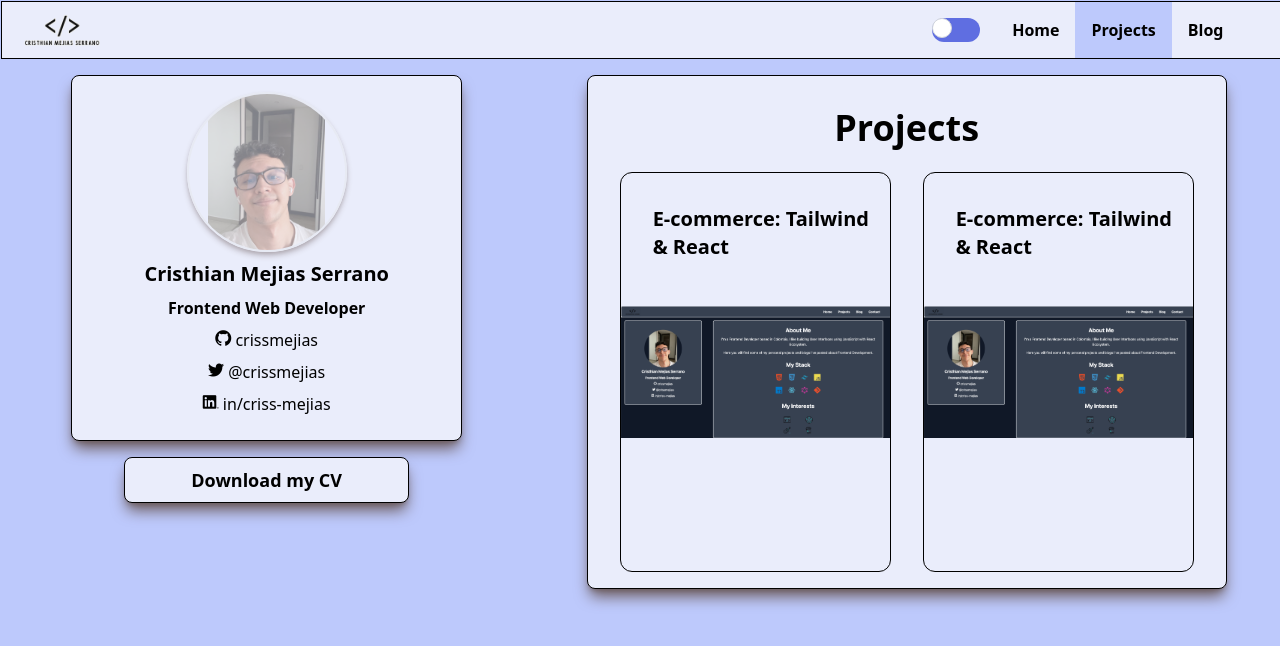
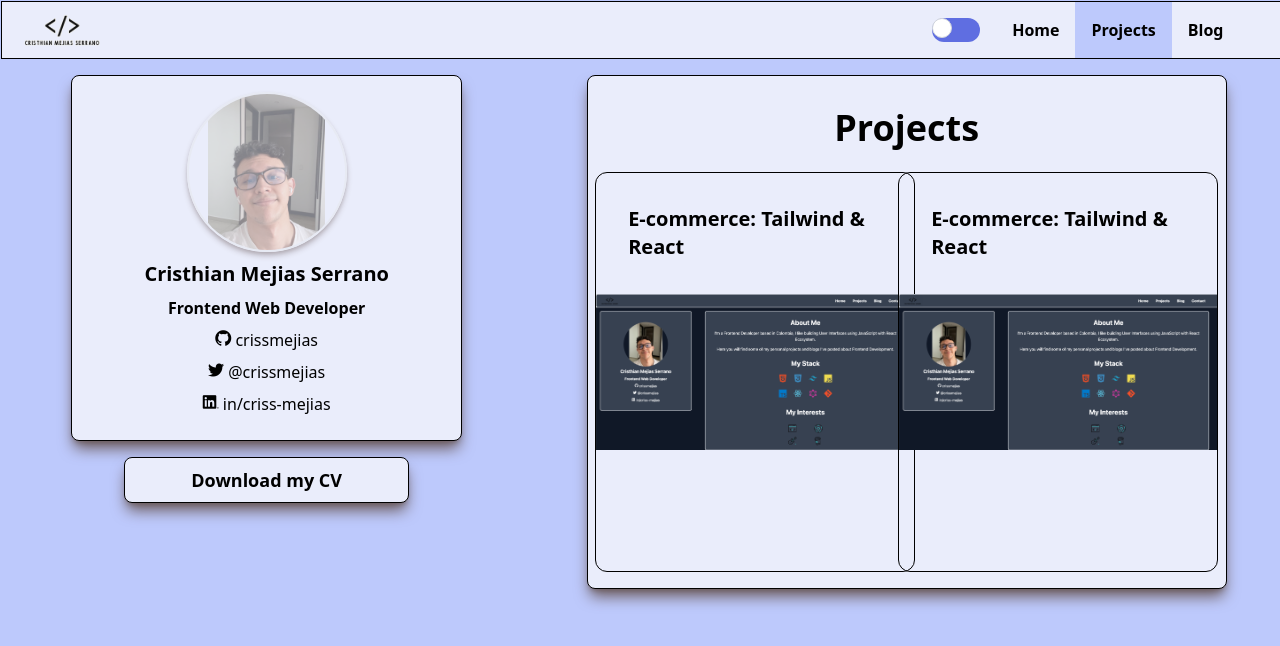
Before and after one commit to crissmejias/portfolio, a React (Vite) app: page /#/projects in a window 1280 px wide. Shown: the top 646 px of the page. Built offline with nearby package versions, Linux system fonts and the light colour scheme.

Commit message:
Changing card styles

```diff
--- a/src/components/Card.tsx
+++ b/src/components/Card.tsx
@@ -5,7 +5,7 @@ const Card = (props : props) => {
     return(
 
         <div style={{ backgroundImage: `url(${props.url})`
-          }} className={`"w-full min-h-[400px] flex flex-col items-center justify-between flex-wrap p-4 rounded-xl dark:bg-inherit bg-[#EAEDFB] hover:shadow-lg hover:shadow-[#695858] border-black border-[1px]  group bg-blend-darken bg-center bg-[length:100%_auto] bg-no-repeat dark:hover:bg-gray-500 transition-colors`}>
+          }} className={`"w-full min-h-[400px] flex flex-col aspect-[4/5] items-center justify-between flex-wrap p-4 rounded-xl dark:bg-inherit bg-transparent blur-[0.5px] hover:shadow-lg hover:shadow-[#695858] border-black border-[1px]  group bg-blend-darken bg-center bg-[length:100%_auto] bg-no-repeat dark:hover:bg-gray-500 transition-colors`}>
             <h2 className="mt-4 font-bold text-xl text-start self-start ml-4 dark:group-hover:text-white group-hover:blur-[0.5px] transition-none">E-commerce: Tailwind & React</h2>
             <div className="mb-4 dark:text-white flex justify-evenly w-full ">
             <a href="https://github.com" target="_blank" className="z-50 blur-none cursor-pointer hidden text-3xl group-hover:inline"><i className='fi fi-brands-github' ></i></a>
```
